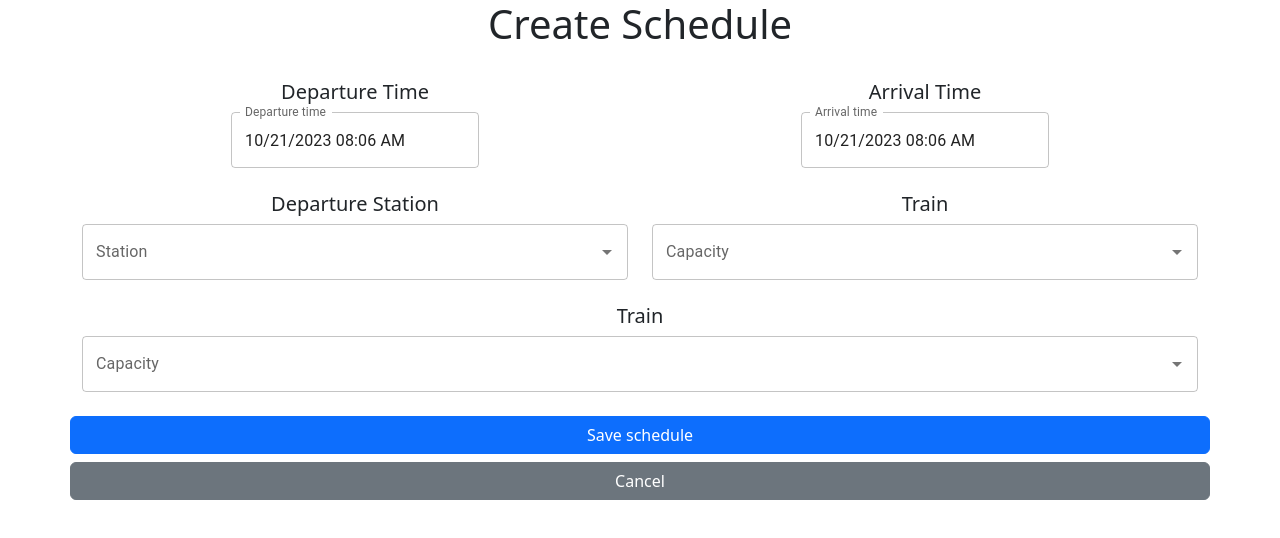
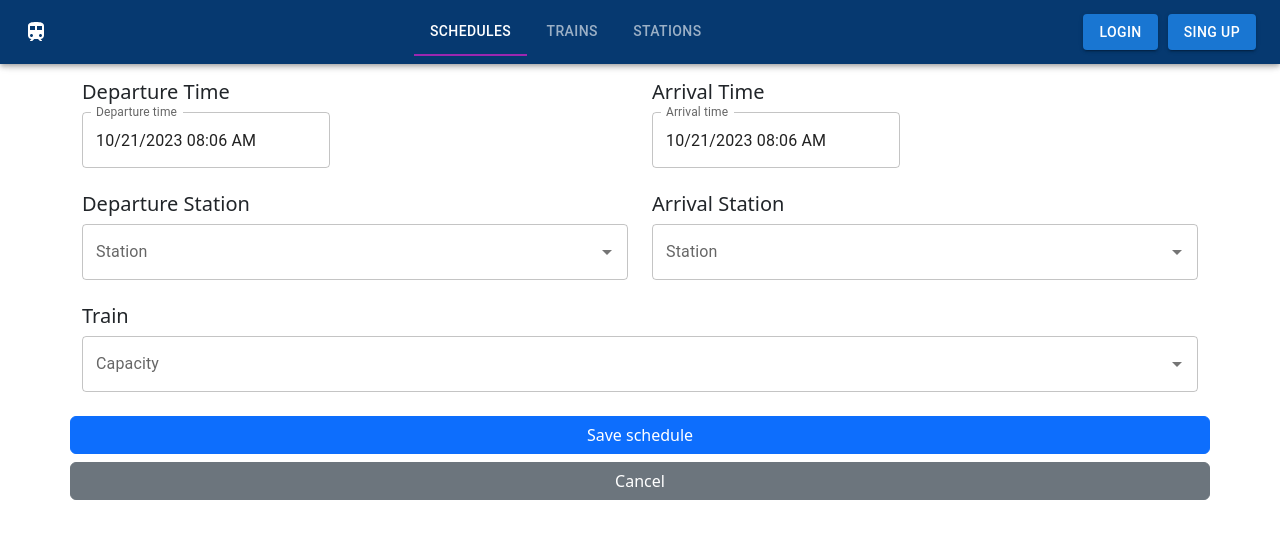
Before and after one commit to antonioacd/JavaSchoolFrontend, a React (Create React App) app: page /create-schedule in a window 1280 px wide. Shown: the top 538 px of the page. Built offline with nearby package versions, Linux system fonts and the light colour scheme; no server answers.

Commit message:
Add navigation bar

```diff
--- a/src/App.js
+++ b/src/App.js
@@ -8,46 +8,14 @@ import ScheduleSearcherPage from "./pages/ScheduleSearcherPage";
 import CreateTrainPage from "./pages/CreateTrain";
 import CreateStationPage from "./pages/CreateStation";
 import CreateSchedulePage from "./pages/CreateSchedule";
+import HeaderComponent from "./components/HeaderComponent/HeaderComponent"
+import AppRoutes from "./routes/AppRouter";
+import AppRouter from "./routes/AppRouter";
 
 function App(){
     return (
-        <div className="App">
-            <Router>
-                <Routes>
-                    <Route
-                        path="/"
-                        element={<Home/>}
-                    />
-                    <Route
-                        path="/about"
-                        element={<About/>}
-                    />
-                    <Route
-                        path="/user"
-                        element={<User/>}
-                    />
-                    <Route
-                        path="/users"
-                        element={<AllUsers/>}
-                    />
-                    <Route
-                        path="/searcher"
-                        element={<ScheduleSearcherPage/>}
-                    />
-                    <Route
-                        path="/create-train"
-                        element={<CreateTrainPage/>}
-                    />
-                    <Route
-                        path="/create-station"
-                        element={<CreateStationPage/>}
-                    />
-                    <Route
-                        path="/create-schedule"
-                        element={<CreateSchedulePage/>}
-                    />
-                </Routes>
-            </Router>
+        <div>
+            <AppRouter></AppRouter>
         </div>
     );
 }
--- a/src/components/CreateScheduleComponent/CreateScheduleComponent.jsx
+++ b/src/components/CreateScheduleComponent/CreateScheduleComponent.jsx
@@ -33,7 +33,12 @@ function CreateScheduleComponent() {
         },
         "train": {
             "id": 0,
-            "seats": ""
+            "seats": "",
+            "currentStation": {
+                "id": 0,
+                "name": "",
+                "city": ""
+            }
         }
     });
 
@@ -60,11 +65,6 @@ function CreateScheduleComponent() {
             setDepartureStationList(updatedDepartureStationList);
         });
 
-        // Fetch the data and update departureStationList here
-        TrainService.getTrains().then((res) => {
-            const updatedTrainList = res.data;
-            setTrainList(updatedTrainList);
-        });
     }, []);
 
     /**
@@ -87,26 +87,66 @@ function CreateScheduleComponent() {
         setState({ ...state, arrivalTime: formattedDate });
     };
 
+    function getStations() {
+        StationService.getStations().then((res) => {
+          const updatedArrivalStationList = res.data;
+          const filteredArrivalStationList = updatedArrivalStationList.filter(station => station.id !== state.departureStation.id);
+          setArrivalStationList(filteredArrivalStationList);
+        });
+    }
+
+    function getTrains(){
+        // Fetch the data and update departureStationList here
+        TrainService.getTrains().then((res) => {
+            const trainListTmp = res.data;
+
+            const updatedTrainList = [];
+
+            trainListTmp.forEach(train => {
+                console.log("Tren: ", train.currentStation.id + " - " + state.departureStation.id);
+                if(train.currentStation.id === state.departureStation.id){
+                    updatedTrainList.push(train);
+                }
+            });
+
+            console.log("Updated", updatedTrainList);
+
+            setTrainList(updatedTrainList);
+        });
+    }
+
+    useEffect(() => {
+        // Este efecto se ejecutará cada vez que el estado o alguna de las dependencias cambie
+        // Puedes realizar operaciones adicionales aquí después de que el estado se haya actualizado
+        getStations();
+        getTrains();
+
+        // Fetch the data and update departureStationList here
+
+        console.log("Before", trainList);
+      }, [state.departureStation]);
+
     /**
      * Handle the change of departure station.
      * @param {object} selectedDepartureStation - The selected departure station.
      */
     const changeDepartureStationHandler = (selectedDepartureStation) => {
+
         if (selectedDepartureStation === null) {
             return;
         }
 
-        departureStationList.forEach(station => {
-            if (station.id === selectedDepartureStation.id) {
-                setState({ ...state, departureStation: station });
-            }
-        });
+        const selectedStation = departureStationList.find(station => station.id === selectedDepartureStation.id);
+
+        setState({ ...state, departureStation: selectedStation });
+
 
         // Fetch the data and update departureStationList here
-        StationService.getStations().then((res) => {
-            const updatedArrivalStationList = res.data;
-            setArrivalStationList(updatedArrivalStationList);
-        });
+
+
+        console.log("Before", trainList);
+
+
     };
 
     /**
@@ -248,9 +288,9 @@ function CreateScheduleComponent() {
                     <h5>Departure Station</h5>
                     <ComboBoxStations options={departureStationList} onSelect={changeDepartureStationHandler} />
                 </div>
-                <div className="col custom-selector-train">
-                    <h5>Train</h5>
-                    <ComboBoxTrains options={trainList} onSelect={changeTrainHandler} />
+                <div className="col custom-selector">
+                    <h5>Arrival Station</h5>
+                    <ComboBoxStations options={arrivalStationList} onSelect={changeArrivalStationHandler} />
                 </div>
             </div>
 
--- a/src/components/CreateTrainCompoent/CreateTrainComponent.jsx
+++ b/src/components/CreateTrainCompoent/CreateTrainComponent.jsx
@@ -1,13 +1,20 @@
-import React, { useState } from 'react';
+import React, { useState, useEffect } from 'react';
 import { useNavigate } from 'react-router-dom';
 import TrainService from '../../services/TrainService';
+import StationService from '../../services/StationService';
 import Alert from 'react-bootstrap/Alert';
 import "./CreateTrainComponent.css";
+import ComboBoxStations from '../ComboBox/ComboBoxStations';
 
 // Train Component
 function CreateTrainComponent() {
     const [state, setState] = useState({
         seats: '',
+        currentStation: {
+            id: '',
+            name: '',
+            city: ''
+        }
     });
 
     // Init the navigate variable
@@ -16,6 +23,29 @@ function CreateTrainComponent() {
     // Set the states of alerts
     const [showSuccessAlert, setShowSuccessAlert] = useState(false);
     const [showErrorAlert, setShowErrorAlert] = useState(false);
+
+    const [stationList, setStationList] = useState([]);
+
+    useEffect(() => {
+        // Fetch the data and update departureStationList here
+        StationService.getStations().then((res) => {
+            const updatedStationList = res.data;
+            setStationList(updatedStationList);
+        });
+    }, []);
+
+    const changeArrivalStationHandler = (selectedStation) => {
+        if (selectedStation === null) {
+            return;
+        }
+
+        stationList.forEach(station => {
+            if (station.id === selectedStation.id) {
+                setState({ ...state, currentStation: station });
+            }
+        });
+    };
+
 
     // Change seats whith the user input
     const changeSeatsHandler = (event) => {
@@ -31,16 +61,14 @@ function CreateTrainComponent() {
     const saveTrain = (event) => {
         event.preventDefault();
 
-        const trainData = {
-            seats: state.seats
-        }
-
         // Check if the fields are empty
         if (checkState() === 1) {
             return;
         }
 
-        TrainService.createTrain(trainData)
+        console.log("State", state);
+
+        TrainService.createTrain(state)
             .then(response => {
                 if (response.status === 200) {
                     console.log('Train added successfully:', response.data);
@@ -68,9 +96,11 @@ function CreateTrainComponent() {
         return 0;
     }
 
+
+
     return (
         <div className="container">
-            <div className="row justify-content-center">
+            <div className="row justify-content-center mt-5">
                 <h1 className='text-center'>Create train</h1>
             </div>
 
@@ -87,6 +117,8 @@ function CreateTrainComponent() {
                             onChange={changeSeatsHandler}
                             style={{ width: '200px', margin: 'auto' }}
                         />
+                        <h5>Current Station</h5>
+                        <ComboBoxStations options={stationList} onSelect={changeArrivalStationHandler} />
                     </div>
                     <div className='justify-content-around mt-2'>
                         <button
--- /dev/null
+++ b/src/components/DrawerComponent/DrawerComponent.js
@@ -0,0 +1,47 @@
+import { Drawer, IconButton, List, ListItem, ListItemButton, ListItemIcon, ListItemText } from '@mui/material';
+import MenuIcon from '@mui/icons-material/Menu';
+import { useState } from 'react';
+import React from 'react';
+import { useNavigate } from 'react-router-dom';
+
+const PAGES = [
+    { name: "Schedules", route: "/create-schedule" },
+    { name: "Trains", route: "/create-train" },
+    { name: "Stations", route: "/create-station" },
+    { name: "Login", route: "/login" },
+    { name: "Logout", route: "/logout" }
+];
+
+const DrawerComponent = () => {
+  const [openDrawer, setOpenDrawer] = useState(false);
+  const navigate = useNavigate();
+
+  const handleNavigateToPage = (route) => {
+    setOpenDrawer(false);
+    navigate(route);
+  };
+
+  return (
+    <React.Fragment>
+      <Drawer
+          open={openDrawer}
+          onClose={() => setOpenDrawer(false)}
+      >
+          <List>
+              {PAGES.map((page, index) => (
+                  <ListItemButton onClick={() => handleNavigateToPage(page.route)} key={index}>
+                      <ListItemIcon>
+                          <ListItemText>{page.name}</ListItemText>
+                      </ListItemIcon>
+                  </ListItemButton>
+              ))}
+          </List>
+      </Drawer>
+      <IconButton sx={{ color: 'white', marginLeft: 'auto' }} onClick={() => setOpenDrawer(!openDrawer)}>
+          <MenuIcon/>
+      </IconButton>
+    </React.Fragment>
+  );
+}
+
+export default DrawerComponent;
--- a/src/components/HeaderComponent/HeaderComponent.js
+++ b/src/components/HeaderComponent/HeaderComponent.js
@@ -1,25 +1,58 @@
-import React, { Component } from 'react';
+import React from 'react';
+import { AppBar, Toolbar, Typography, Tabs, Tab, Button, useMediaQuery } from '@mui/material';
+import TrainIcon from '@mui/icons-material/Train';
+import { useState } from 'react';
+import { useNavigate } from 'react-router-dom'; // Importa useNavigate desde React Router
+import DrawerComponent from '../DrawerComponent/DrawerComponent';
 
-class HeaderComponent extends Component {
+const PAGES = [
+    { name: "Schedules", route: "/create-schedule" },
+    { name: "Trains", route: "/create-train" },
+    { name: "Stations", route: "/create-station" }
+];
 
-    constructor(props){
-        super(props)
-        this.state = {
-        }
-    }
+const Header = () => {
+    const [value, setValue] = useState(0); // Establece el valor inicial en 0 para la primera pestaña
+    const isMatch = useMediaQuery('(max-width:960px)');
+    const navigate = useNavigate(); // Obtiene la función de navegación
 
-    render() {
-        return (
-            <div>
-                <header>
-                    <nav className="navbar navbar-expand-md navbar-dark bg-dark">
-                        <div><a href='https://javaguides.net' className='navbar-brand'>User Management</a></div>
-                    </nav>
-                </header>
+    const handleChangeTab = (event, newValue) => {
+        setValue(newValue);
+        const selectedPage = PAGES[newValue];
+        navigate(selectedPage.route);
+    };
 
-            </div>
-        );
-    }
+    return (
+        <React.Fragment>
+            <AppBar sx={{ background: "#063970" }}>
+                <Toolbar>
+                    <TrainIcon />
+                    {isMatch ? (
+                        <>
+                            <Typography sx={{ fontSize: '1.5rem', paddingLeft: '10%' }}>RAILWAY</Typography>
+                            <DrawerComponent />
+                        </>
+                    ) : (
+                        <>
+                            <Tabs
+                                sx={{ marginLeft: 'auto' }}
+                                textColor='inherit'
+                                value={value}
+                                onChange={handleChangeTab}
+                                indicatorColor='secondary'
+                            >
+                                {PAGES.map((page, index) => (
+                                    <Tab key={index} label={page.name} />
+                                ))}
+                            </Tabs>
+                            <Button sx={{ marginLeft: 'auto' }} variant='contained'>Login</Button>
+                            <Button sx={{ marginLeft: '10px' }} variant='contained'>Sing Up</Button>
+                        </>
+                    )}
+                </Toolbar>
+            </AppBar>
+        </React.Fragment>
+    );
 }
 
-export default HeaderComponent;
+export default Header;
--- /dev/null
+++ b/src/routes/AppRouter.js
@@ -0,0 +1,56 @@
+import { BrowserRouter as Router, Routes, Route } from 'react-router-dom';
+import Header from '../components/HeaderComponent/HeaderComponent';
+import CreateScheduleComponent from '../components/CreateScheduleComponent/CreateScheduleComponent';
+import CreateStationComponent from '../components/CreateStationComponent/CreateStationComponent';
+import CreateTrainComponent from '../components/CreateTrainCompoent/CreateTrainComponent';
+import CreateTrainPage from '../pages/CreateTrain';
+import ScheduleSearcher from '../components/ScheduleSearcherComponent/ScheduleSearcherComponent';
+import AllUsers from '../pages/AllUsers';
+import User from '../pages/User';
+import { Home } from '@mui/icons-material';
+import About from '../pages/About';
+
+
+const AppRouter = () => {
+    return (
+        <Router>
+            <Header/>
+            <Routes>
+                <Route
+                    path="/"
+                    element={<Home/>}
+                />
+                <Route
+                    path="/about"
+                    element={<About/>}
+                />
+                <Route
+                    path="/user"
+                    element={<User/>}
+                />
+                <Route
+                    path="/users"
+                    element={<AllUsers/>}
+                />
+                <Route
+                    path="/searcher"
+                    element={<ScheduleSearcher/>}
+                />
+                <Route
+                    path="/create-train"
+                    element={<CreateTrainPage/>}
+                />
+                <Route
+                    path="/create-station"
+                    element={<CreateStationComponent/>}
+                />
+                <Route
+                    path="/create-schedule"
+                    element={<CreateScheduleComponent/>}
+                />
+            </Routes>
+        </Router>
+    );
+  };
+
+  export default AppRouter;
```
